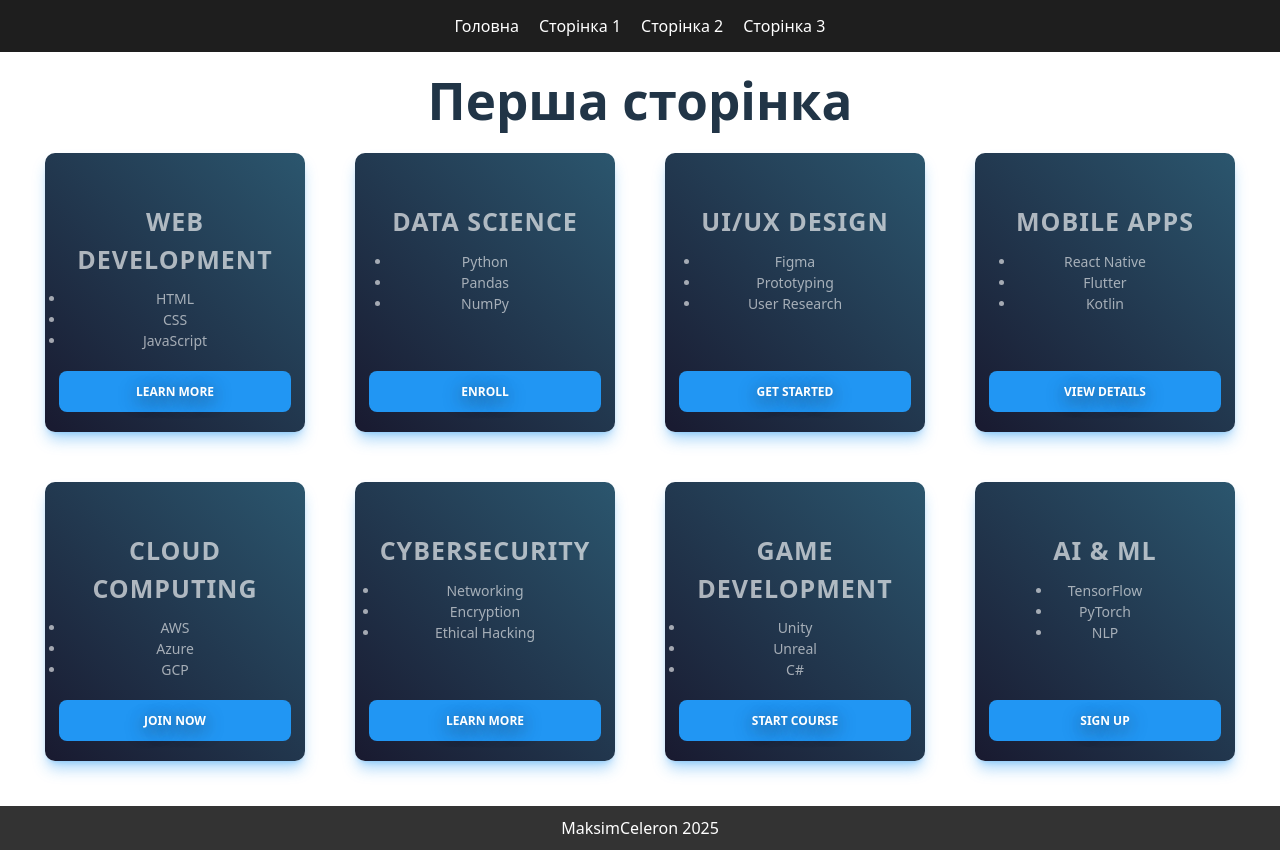
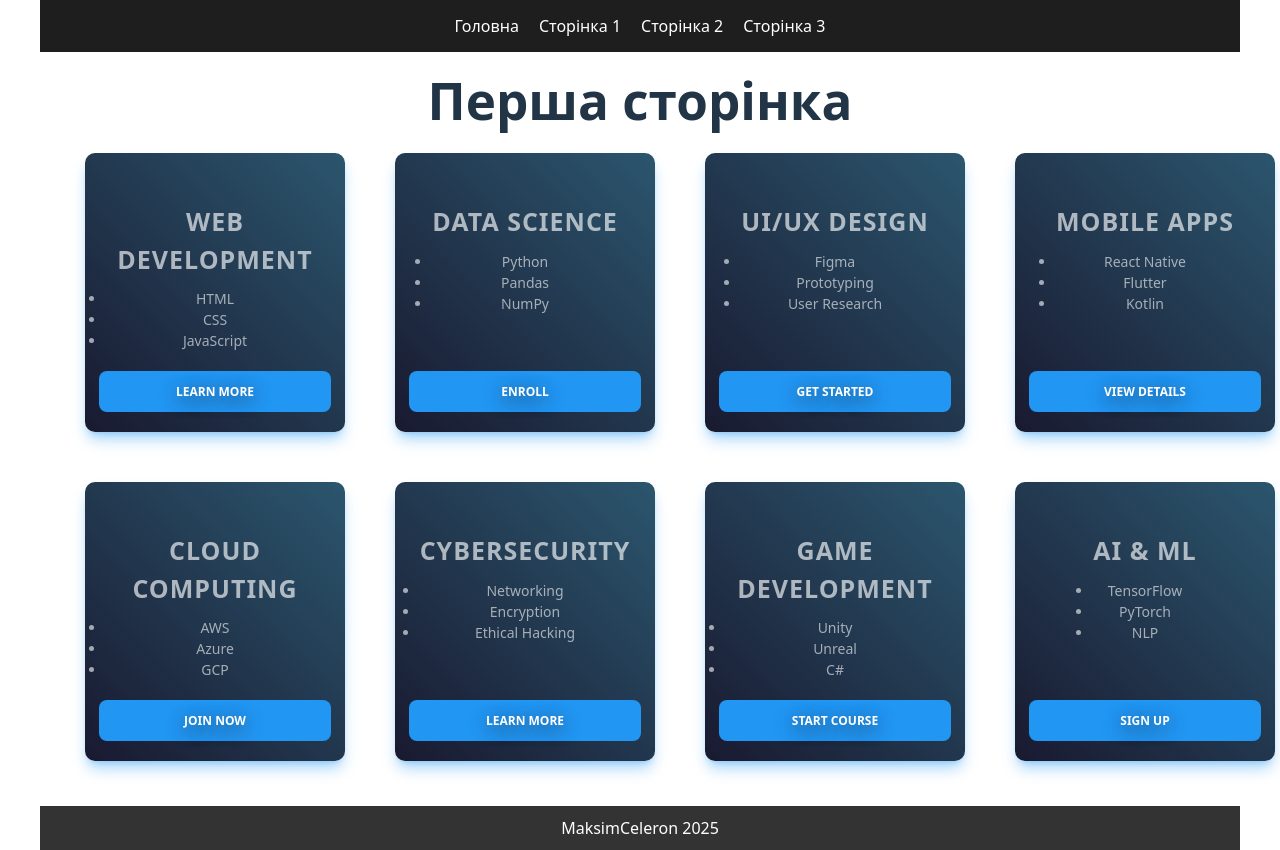
Before and after one commit to MaksimCeleron/Em-13-Front-HW-5.2, a React (Vite) app: page /firstpage in a window 1280 px wide. Built offline with nearby package versions, Linux system fonts and the light colour scheme.

Commit message:
Update PageLayout

```diff
--- a/src/layouts/page/style.css
+++ b/src/layouts/page/style.css
@@ -6,8 +6,9 @@
 
 .wrapper {
     display: grid;
-    grid-template-columns: 1fr;
-    /*display: flex;
+    grid-template-columns: minmax(auto, 1200px);
+    /*grid-template-columns: 1fr;
+    display: flex;
     flex-direction: column;*/
     min-height: 100vh;
 }
```
